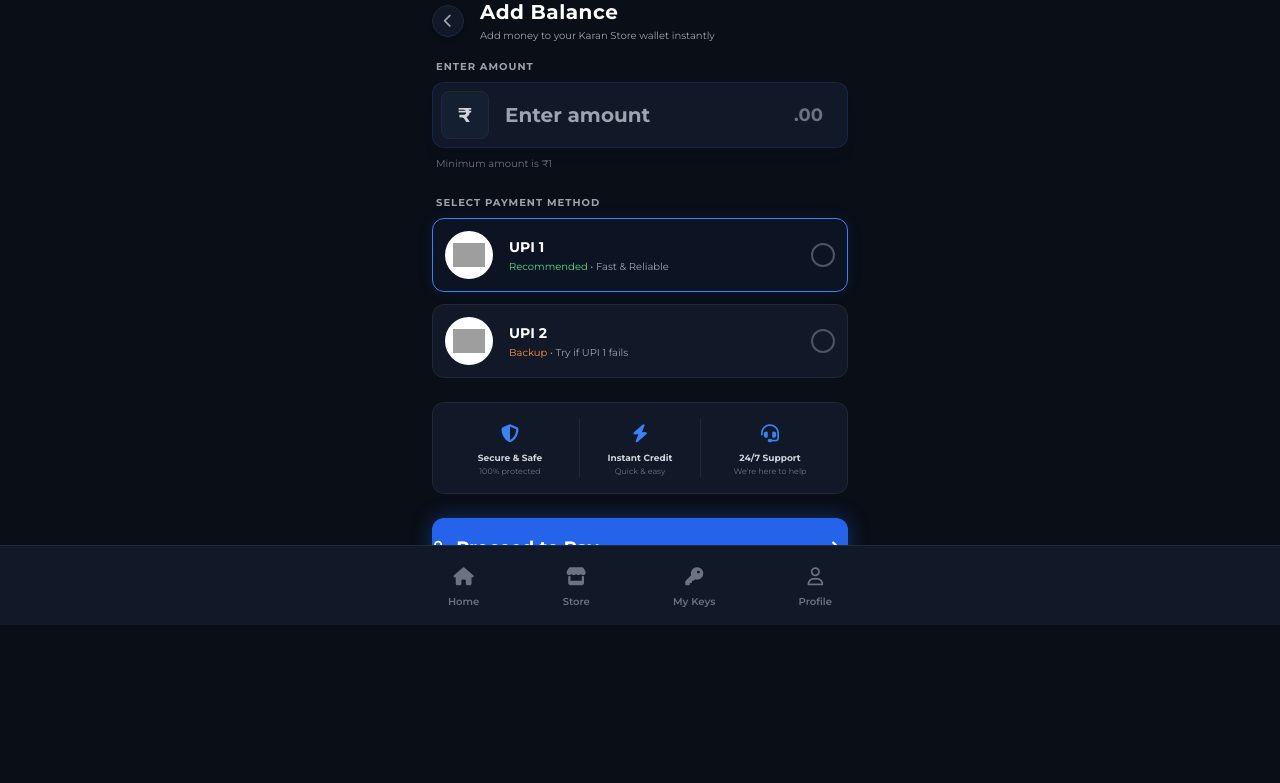
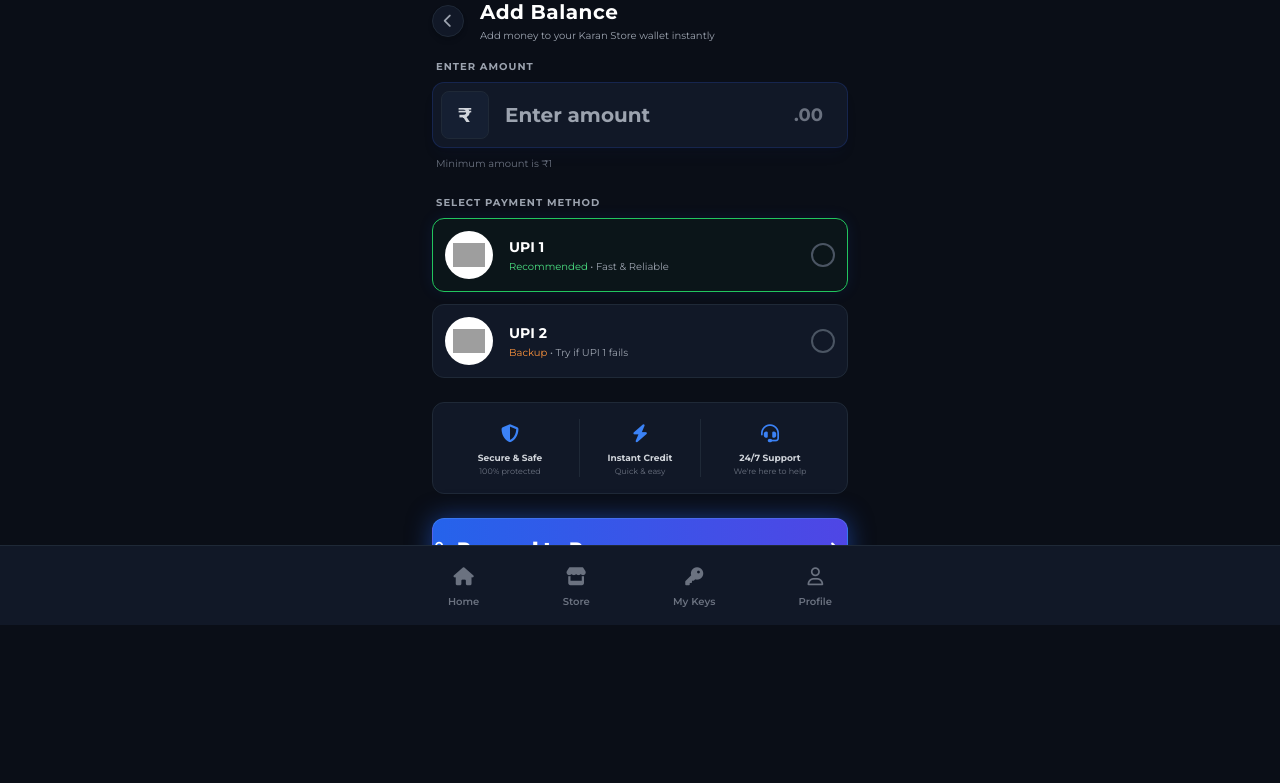
Before and after one commit to KARAMbhaiyaaaa425/yooooooo, a Flask app: template templates/deposit.html in a window 1280 px wide. Shown: the part 175-958 px from the top of the page. Before the commit the page ends 800 px from the top, so only its background shows below. Run offline with Flask 3, Linux system fonts and the light colour scheme; the template is opened without the code that fills it, so the values that code supplies are empty; some libraries are stand-ins or nearby versions; grey boxes are pictures that could not be loaded.

Commit message:
Add files via upload

```diff
--- a/templates/deposit.html
+++ b/templates/deposit.html
@@ -58,7 +58,7 @@
                 <!-- UPI 1 (Selected by default) -->
                 <label class="relative block cursor-pointer">
                     <input type="radio" name="gateway" value="1" class="peer sr-only" checked>
-                    <div class="bg-card border border-gray-800 rounded-xl p-3 flex items-center gap-4 transition-all peer-checked:border-blue-500 peer-checked:bg-blue-900/10 theme-border-peer peer-checked:shadow-[0_0_15px_rgba(37,99,235,0.1)]">
+                    <div class="bg-card border border-gray-800 rounded-xl p-3 flex items-center gap-4 transition-all peer-checked:border-green-500 peer-checked:bg-green-900/10 theme-border-peer peer-checked:shadow-[0_0_15px_rgba(37,99,235,0.1)]">
                         <div class="w-12 h-12 bg-white rounded-full flex items-center justify-center p-2 shrink-0">
                             <!-- Fake UPI Logo -->
                             <img src="https://upload.wikimedia.org/wikipedia/commons/e/e1/UPI-Logo-vector.svg" class="w-full object-contain">
@@ -67,7 +67,7 @@
                             <h3 class="text-white font-bold text-sm">UPI 1</h3>
                             <p class="text-[10px] text-gray-400 mt-0.5"><span class="text-green-400">Recommended</span> • Fast & Reliable</p>
                         </div>
-                        <div class="w-6 h-6 rounded-full border-2 border-gray-600 flex items-center justify-center peer-checked:border-blue-500 peer-checked:bg-blue-500 transition-colors theme-bg-peer theme-border-peer shrink-0">
+                        <div class="w-6 h-6 rounded-full border-2 border-gray-600 flex items-center justify-center peer-checked:border-green-500 peer-checked:bg-green-500 transition-colors theme-bg-peer theme-border-peer shrink-0">
                             <i class="fa-solid fa-check text-white text-[10px] opacity-0 peer-checked:opacity-100"></i>
                         </div>
                     </div>
@@ -76,7 +76,7 @@
                 <!-- UPI 2 -->
                 <label class="relative block cursor-pointer">
                     <input type="radio" name="gateway" value="2" class="peer sr-only">
-                    <div class="bg-card border border-gray-800 rounded-xl p-3 flex items-center gap-4 transition-all peer-checked:border-blue-500 peer-checked:bg-blue-900/10 theme-border-peer peer-checked:shadow-[0_0_15px_rgba(37,99,235,0.1)]">
+                    <div class="bg-card border border-gray-800 rounded-xl p-3 flex items-center gap-4 transition-all peer-checked:border-green-500 peer-checked:bg-green-900/10 theme-border-peer peer-checked:shadow-[0_0_15px_rgba(37,99,235,0.1)]">
                         <div class="w-12 h-12 bg-white rounded-full flex items-center justify-center p-2 shrink-0">
                             <img src="https://upload.wikimedia.org/wikipedia/commons/e/e1/UPI-Logo-vector.svg" class="w-full object-contain">
                         </div>
@@ -84,7 +84,7 @@
                             <h3 class="text-white font-bold text-sm">UPI 2</h3>
                             <p class="text-[10px] text-gray-400 mt-0.5"><span class="text-orange-400">Backup</span> • Try if UPI 1 fails</p>
                         </div>
-                        <div class="w-6 h-6 rounded-full border-2 border-gray-600 flex items-center justify-center peer-checked:border-blue-500 peer-checked:bg-blue-500 transition-colors theme-bg-peer theme-border-peer shrink-0">
+                        <div class="w-6 h-6 rounded-full border-2 border-gray-600 flex items-center justify-center peer-checked:border-green-500 peer-checked:bg-green-500 transition-colors theme-bg-peer theme-border-peer shrink-0">
                             <i class="fa-solid fa-check text-white text-[10px] opacity-0 peer-checked:opacity-100"></i>
                         </div>
                     </div>
@@ -113,7 +113,7 @@
 
         <!-- Submit Button -->
         <div class="mt-8">
-            <button type="submit" class="w-full bg-blue-600 hover:bg-blue-500 text-white font-bold text-lg py-4 rounded-xl transition shadow-[0_0_20px_rgba(37,99,235,0.4)] flex items-center justify-center gap-3 theme-bg">
+            <button type="submit" class="w-full bg-gradient-to-r from-blue-600 to-indigo-600 hover:from-blue-500 hover:to-indigo-500 text-white font-black text-lg py-4 rounded-xl transition-all shadow-[0_0_25px_rgba(37,99,235,0.5)] hover:shadow-[0_0_35px_rgba(37,99,235,0.7)] flex items-center justify-center gap-3 border border-blue-400/30 transform hover:-translate-y-1">
                 <i class="fa-solid fa-lock text-sm"></i> Proceed to Pay <i class="fa-solid fa-arrow-right ml-auto mr-2"></i>
             </button>
             <div class="text-center mt-3 flex justify-center items-center gap-1.5">
```
Also changed, not shown: templates/profile.html (+40 -1 lines).
